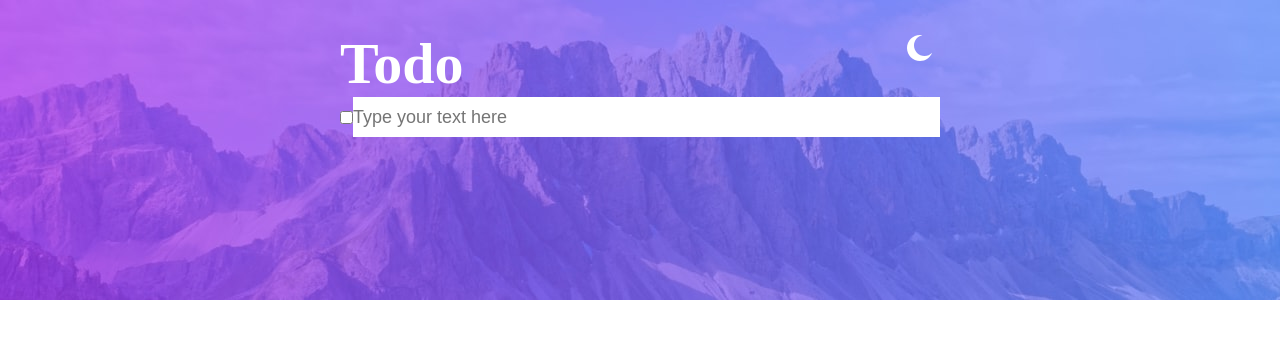
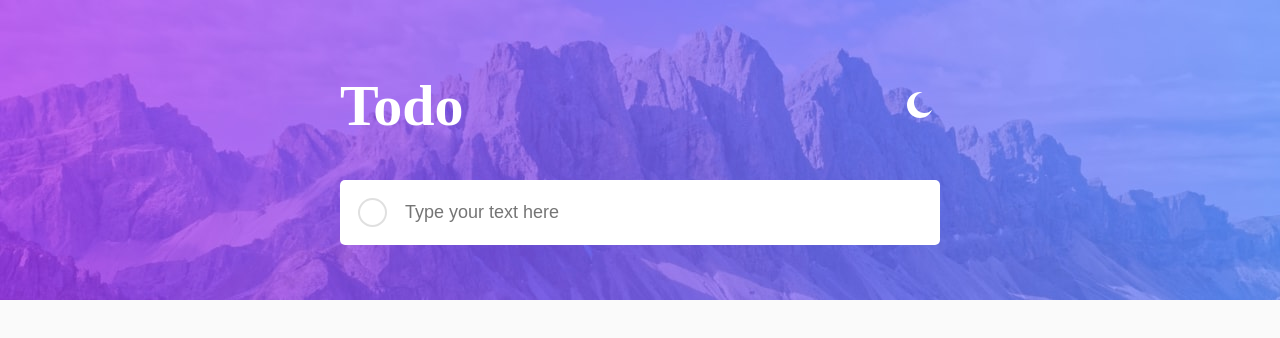
Before and after one commit to jonasalberton/todo-list, a React (Vite) app: page / in a window 1280 px wide. Shown: the top 338 px of the page. Built offline with nearby package versions, Linux system fonts and the light colour scheme.

Commit message:
wip: checkbox and list

```diff
--- a/src/App.tsx
+++ b/src/App.tsx
@@ -1,15 +1,15 @@
+import Home from './pages/Home';
 import { useState } from 'react';
-import Home from './pages/Home';
-import { styled, theme } from './stitches.config';
+import Theme from './models/Theme';
 import DarkTheme from './themes/Dark';
 import LightTheme from './themes/Light';
 import ThemeContext from './themes/ThemeContext';
-import Theme from './models/Theme';
+import { styled } from './stitches.config';
 import localStorageService from './services/localStorageService';
 
 const Body = styled('div', {
-  background: theme.colors.backgroundApp,
-  color: theme.colors.textColor,
+  background: '$backgroundApp',
+  color: '$textColor',
   width: '100%',
   minHeight: '100%',
 });
--- a/src/components/CheckBox.tsx
+++ b/src/components/CheckBox.tsx
@@ -1,9 +1,44 @@
+import { styled } from '../stitches.config';
+
+const Container = styled('div', {
+  display: 'block',
+  position: 'relative',
+  height: '25px',
+  width: '25px',
+  cursor: 'pointer',
+  marginRight: '$md',
+  border: '2px solid #e0e0e0',
+  borderRadius: '$circle',
+  '&:hover': {
+    border: '2px solid hsl(280, 87%, 65%)'
+  }
+});
+
+const Input = styled('input', {
+  opacity: 0,
+  width: '25px',
+  height: '25px',
+  cursor: 'pointer',
+  borderRadius: '50%'
+});
+
+const Checkmark = styled('span', {
+  // position: 'absolute',
+  // top: 0,
+  // left: 0,
+  // height: '25px',
+  // width: '25px',
+  // backgroundColor: '#eee'
+});
+
 function CheckBox() {
 
   return (
-    <input type="checkbox"></input>
+    <Container>
+      <Input type="checkbox" />
+      <Checkmark/>
+    </Container>
   );
-
 }
 
 export default CheckBox;
--- a/src/components/TodoInput.tsx
+++ b/src/components/Input.tsx
@@ -1,21 +1,24 @@
+import CheckBox from "./CheckBox";
 import { KeyboardEvent } from "react";
 import { Todo } from "../models/Todo";
+import { styled } from '../stitches.config';
 import { generateRandomId } from '../utils/index';
-import { styled } from '../stitches.config';
-import CheckBox from "./CheckBox";
 
 const Container = styled('div', {
-  width: '100%',
-  height: '40px',
   display: 'flex',
-  alignItems: 'center'
+  background: 'white',
+  alignItems: 'center',
+  borderRadius: '$md',
+  boxSizing: 'border-box',
+  padding: '$md'
 })
 
 const Input = styled('input', {
-  width: '100%',
   height: '100%',
+  display: 'flex',
+  flex: '1',
   border: 'none',
-  outline: 'none'
+  outline: 'none',
 })
 
 type Props = {
--- a/src/components/ThemeSwitcher.tsx
+++ b/src/components/ThemeSwitcher.tsx
@@ -11,6 +11,9 @@ const Switcher = styled('button', {
   border: 'none',
   outline: 'none',
   background: 'transparent',
+  display: 'flex',
+  alignItems: 'center',
+  justifyContent: 'center',
   cursor: 'pointer',
   '&:hover': {
     background: '#ffffff30'
--- a/src/components/TodoList.tsx
+++ b/src/components/TodoList.tsx
@@ -1,6 +1,16 @@
 import { useState } from "react";
-import TodoInput from "./TodoInput";
+import Input from "./Input";
 import { Todo } from "../models/Todo";
+import { styled } from '../stitches.config';
+
+const Container = styled('div', {
+  display: 'flex',
+  background: 'white',
+  alignItems: 'center',
+  borderRadius: '$md',
+  boxSizing: 'border-box',
+  padding: '$md'
+})
 
 function TodoList() {
   const [todoList, setTodoList] = useState<Todo[]>([]);
@@ -12,8 +22,8 @@ function TodoList() {
 
   return (
     <div>
-      <TodoInput onAddNew={addTodo}></TodoInput>
-      { todoList.map((item) => <div key={item.id}> item {item.id} </div>)}
+      <Input onAddNew={addTodo}></Input>
+      { todoList.map((item) => <Container key={item.id}> item {item.id} </Container>)}
     </div>
   );
 }
--- a/src/pages/Home.tsx
+++ b/src/pages/Home.tsx
@@ -23,8 +23,10 @@ const Title = styled('div', {
 })
 
 const TitleContainer = styled('div', {
-   display: 'flex',
-   justifyContent: 'space-between'
+  height: '150px',
+  display: 'flex',
+  justifyContent: 'space-between',
+  alignItems: 'center'
 });
 
 function Home() {
--- a/src/stitches.config.ts
+++ b/src/stitches.config.ts
@@ -14,7 +14,14 @@ export const {
   config,
 } = createStitches({
   theme: {
-   colors
+   colors: {} as ThemeColors,
+   space: {
+     md: '1rem'
+   },
+   radii: {
+     md: '5px',
+     circle: '50%'
+   }
   },
   media: {
     bp1: '(min-width: 480px)',
```
